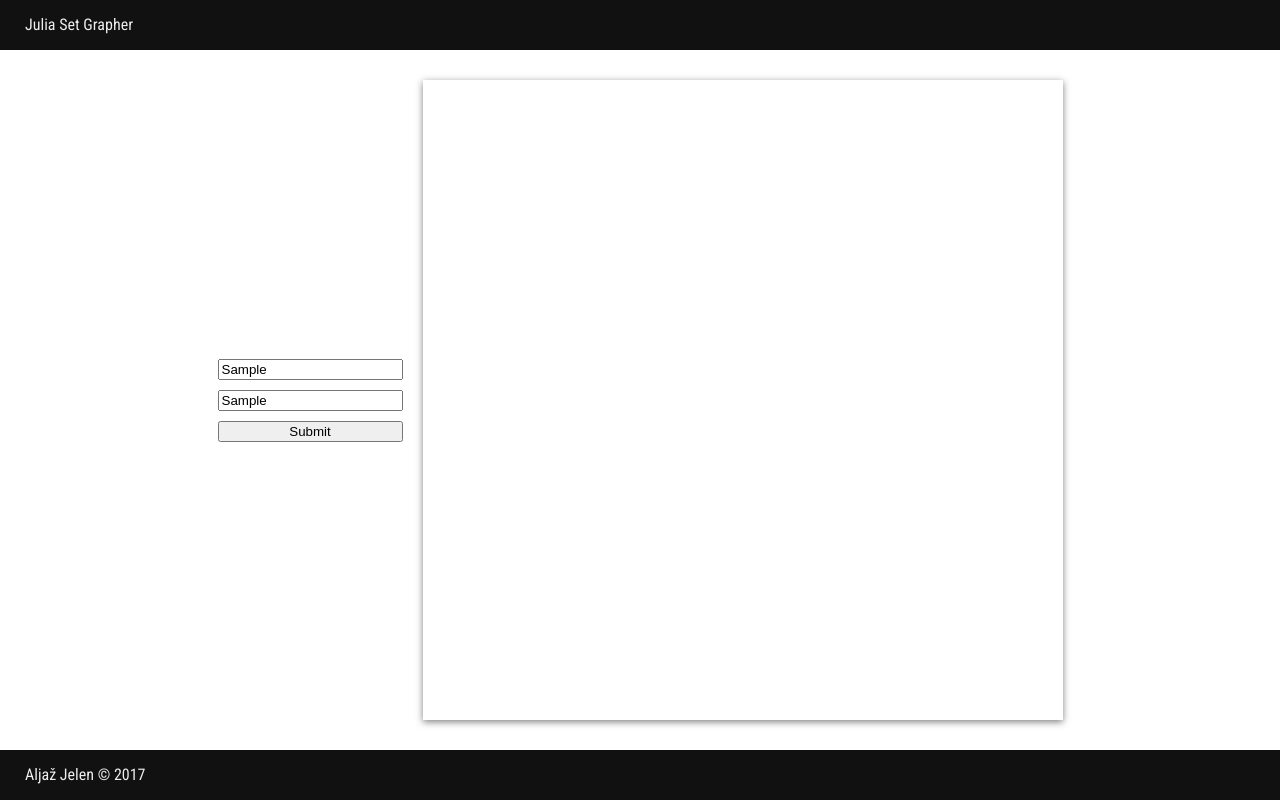
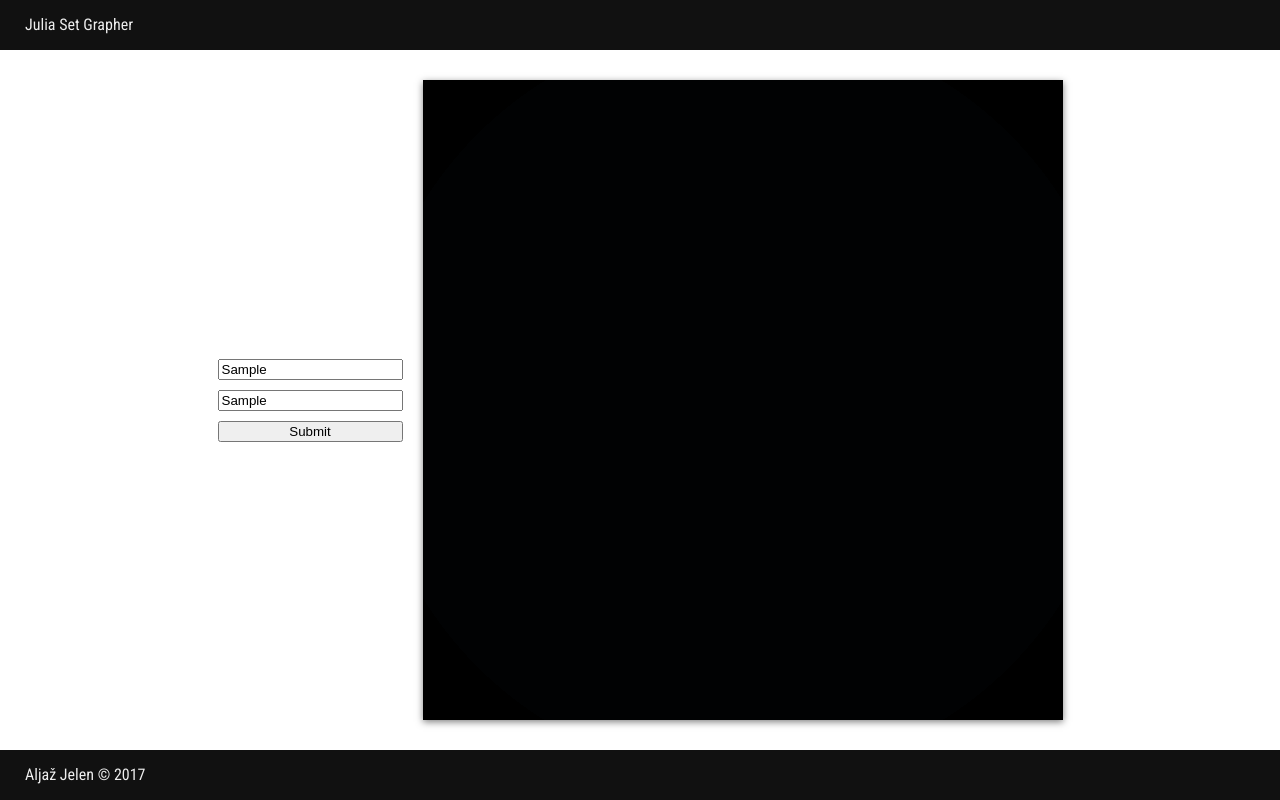
Before and after one commit to jelenaljaz/julia-set-html5, a website: page index.html in a window 1280 px wide. Both pictures are taken after typing "Sample", "Sample" into the empty fields and a click on the button "Submit". Drawn offline with nearby package versions, Linux system fonts and the light colour scheme.

Commit message:
calculations and drawing to canvas all done

```diff
--- a/index.html
+++ b/index.html
@@ -22,7 +22,7 @@
                 <input type="text" name="im" value="">
                 <input type="button" name="post" value="Submit">
             </form>
-            <canvas id="fractal"></canvas>
+            <canvas id="fractal" width="640" height="640"></canvas>
         </main>
 
         <footer>
--- a/js/main.js
+++ b/js/main.js
@@ -1,35 +1,28 @@
-// factory function for C-like structs
-/*function struct(names) {
-    var name = names.split(', ');
-    var count = name.length;
-    function constructor() {
-        for (var i = 0; i < count; i++) {
-            this[name[i]] = arguments[i];
-        }
-    }
-
-    return constructor;
-}
-
-var CompNum = struct('x, y');
-var comp_num = new CompNum(12, 34);*/
-
-//alert(comp_num.x + ', ' + comp_num.y);
-
 $(document).ready(function () {
     var LIMIT = 1.7;
-    var DEPTH = 512;
+    var DEPTH = 256;
     var DIM = 640;
     var STEP = 2 * LIMIT / DIM;
 
     var c = { x: 0, y: 0 };
     var z0 = { x: 0, y: 0 };
 
-    var canvas = document.getElementById('canvas');
+    var canvas = $('#fractal').get(0);
     var ctx = canvas.getContext('2d');
-    var fractalData = ctx.getImageData(0, 0, DIM, DIM);
+    var imageData = ctx.createImageData(DIM, DIM);
 
-    function addNumbers (add1, add2) {
+    ctx.fillStyle ='#000000';
+    ctx.fillRect (0, 0, DIM, DIM);
+
+    function setPixel(image, x, y, r, g, b, a) {
+        var index = (x + y * image.width) * 4;
+        image.data[index + 0] = r;
+        image.data[index + 1] = g;
+        image.data[index + 2] = b;
+        image.data[index + 3] = a;
+    }
+
+    function addNumbers(add1, add2) {
         var add = { x: 0, y: 0 };
 
         add.x = add1.x + add2.x;
@@ -50,10 +43,13 @@ $(document).ready(function () {
     $('input[name="post"]').on('click', function (e) {
         e.preventDefault();
 
-        c.x = $('input[name="re"]').val();
-        c.y = $('input[name="im"]').val();
+        c.x = parseFloat($('input[name="re"]').val());
+        c.y = parseFloat($('input[name="im"]').val());
 
-        var re, im, canvas;
+        //console.log(c);
+
+        var re, im;
+        var r, g, b;
 
         for (var i = 0; i < DIM; i++) {
             re = i * STEP - LIMIT;
@@ -69,9 +65,16 @@ $(document).ready(function () {
                     z0 = addNumbers(multiplyNumbers(z0, z0), c);
                     n++;
                 }
+
+                r = (255 * n) / DEPTH;
+                g = (((255 * n) / DEPTH) * 2) % 256;
+                b = (((255 * n) / DEPTH) * 3) % 256;
+
+                setPixel(imageData, i, j, r, g, b, 255);
             }
         }
 
-        console.log(z0);
+        ctx.putImageData(imageData, 0, 0);
+        //console.log(imageData.data);
     });
 });
```
